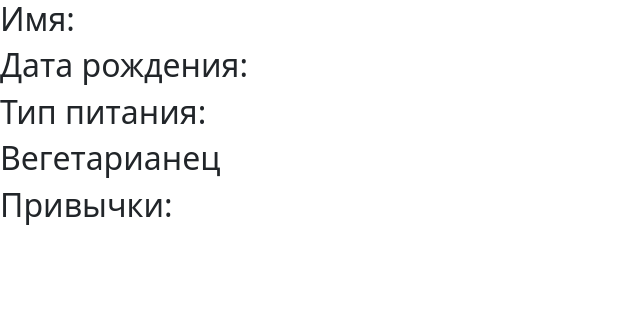
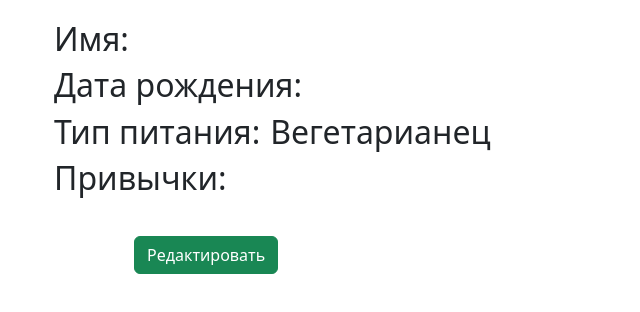
Before and after one commit to StasHolo/11sprint, a plain HTML site: page lk.html in a window 1280 px wide. Both pictures are taken after a click on the button "Сохранить". Shown: the whole page, without its empty margins (0-640 px from the left). Drawn offline with nearby package versions, Linux system fonts and the light colour scheme.

Commit message:
Сделал отображение форм

```diff
--- a/lk.html
+++ b/lk.html
@@ -39,7 +39,7 @@
       </label>
     </div>
     <div class="form-check checkB">
-      <input class="form-check-input" name="privichka" type="checkbox" value=" Занимаюсь" id="privichka">
+      <input class="form-check-input" name="privichka" type="checkbox" value=" Занимаюсь спортом" id="privichka">
       <label class="form-check-label" for="flexCheckDefault">
         Занимаюсь спортом
       </label>
@@ -55,10 +55,14 @@
 
 
   <form id="second-form" style="display: none;">
-<h2>Имя: </h2><h2 id="nameForm"></h2>
-<h2>Дата рождения: </h2><h2 id="birthdForm"></h2>
-<h2>Тип питания: </h2><h2 id="pitanieForm"></h2>
-<h2>Привычки: </h2><h2 id="privichkaForm"></h2>
+    <div class="second-form">
+
+<div class="block-text"><h2>Имя:</h2><p> </p><h2 id="nameForm" class="textvalue"></h2></div>
+<div class="block-text"><h2>Дата рождения: </h2><h2 id="birthdForm" class="textvalue"></h2></div>
+<div class="block-text"><h2>Тип питания: </h2><h2 id="pitanieForm" class="textvalue"></h2></div>
+<div class="block-text"><h2>Привычки: </h2><h2 id="privichkaForm" class="textvalue"></h2></div>
+<button type="button" class="btn btn-success but"  onclick="redact()">Редактировать</button>
+</div>
   </form>
 <script>
   function save() {
@@ -74,11 +78,17 @@ document.getElementById('birthdForm').innerHTML = guesBirthd;
 document.getElementById('pitanieForm').innerHTML = pitanieType;
 document.getElementById('privichkaForm').innerHTML = valuesPriv;
 
-const toggleFormsButton = document.getElementById('toggle-forms');
+/*const toggleFormsButton = document.getElementById('toggle-forms');*/
 const form1 = document.getElementById('gen-form');
 const form2 = document.getElementById('second-form');
-form1.style.display = 'none'; // скрыть первую форму
-form2.style.display = 'block'; // показать вторую форму
+form1.style.display = 'none';
+form2.style.display = 'block';
+}
+function redact(){
+  const form1 = document.getElementById('gen-form');
+const form2 = document.getElementById('second-form');
+form2.style.display = 'none';
+form1.style.display = 'block';
 }
 </script>
 
--- a/stylelk.css
+++ b/stylelk.css
@@ -40,3 +40,15 @@ color: #000000;
   margin-left: 80px;
   margin-top: 30px;
 }
+.second-form{
+  margin-left: 54px;
+  margin-top: 20px;
+}
+.textvalue{
+  margin-left: 10px;
+}
+.block-text{
+  display: flex;
+  align-items: center;
+  text-align: center;
+}
```
